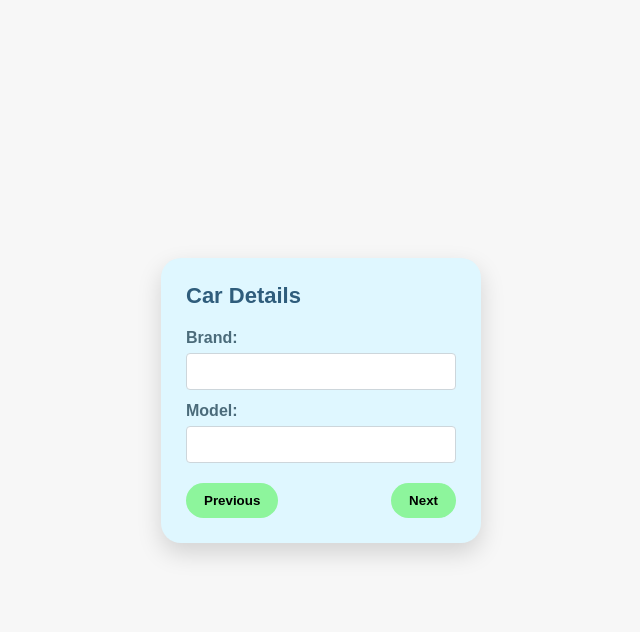
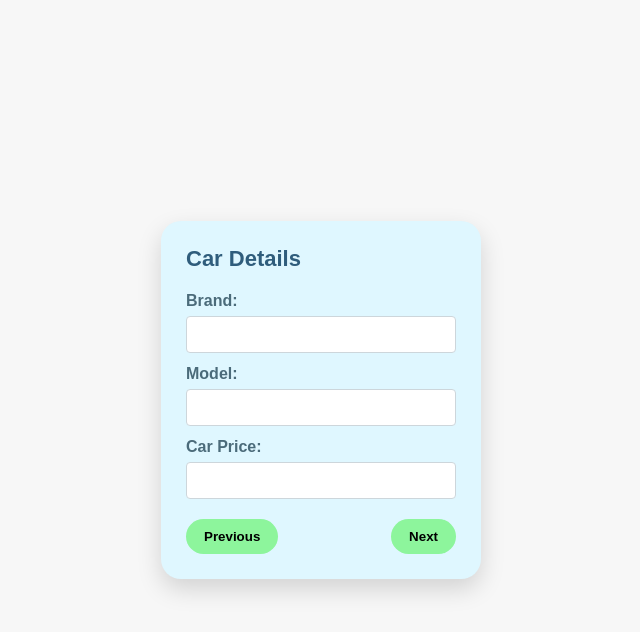
Before and after one commit to acciojob/multi-step-form-ranjith1807, a React app: page / in a window 1280 px wide. Both pictures are taken after a click on the button "Next". Shown: the top 632 px of the page, without its empty margins (319-959 px from the left). Built offline with nearby package versions, Linux system fonts and the light colour scheme.

Commit message:
Complete architectural reset

```diff
--- a/src/components/App.js
+++ b/src/components/App.js
@@ -7,25 +7,31 @@ function App() {
   const [formData, setFormData] = useState({
     first_name: "",
     last_name: "",
-    brand: "",  // <-- Added brand here
     model: "",
+    brand: "",
+    car_price: "",
     card_info: "",
     expiry_date: "",
   });
 
   const handleChange = (e) => {
-    // 1. Extract the values immediately while the event still exists
-    const { id, value } = e.target;
+    // CRITICAL FIX: Extract values immediately to prevent the React crash
+    const targetId = e.target.id;
+    const targetValue = e.target.value;
 
-    // 2. Use those extracted variables inside your asynchronous state updater
     setFormData((prevData) => ({
       ...prevData,
-      [id]: value,
+      [targetId]: targetValue,
     }));
   };
 
-  const nextStep = () => setStep((prev) => prev + 1);
-  const prevStep = () => setStep((prev) => prev - 1);
+  const nextStep = () => {
+    setStep((prev) => prev + 1);
+  };
+
+  const prevStep = () => {
+    setStep((prev) => prev - 1);
+  };
 
   const handleSubmit = (e) => {
     e.preventDefault();
--- a/src/components/Step.js
+++ b/src/components/Step.js
@@ -1,12 +1,9 @@
 import React from "react";
 
 function Step({ step, formData, handleChange, nextStep, prevStep, handleSubmit }) {
-  const isCardInvalid = formData.card_info.length > 0 && !/^\d{12}$/.test(formData.card_info);
-  const isExpiryInvalid = formData.expiry_date.length > 0 && !/^(0[1-9]|1[0-2])\/\d{2}$/.test(formData.expiry_date);
 
+  if (step === 1) {
     return (
-    <>
-      {step === 1 && (
       <div id="step1" className="card">
         <h2>Customer Details</h2>
 
@@ -20,74 +17,51 @@ function Step({ step, formData, handleChange, nextStep, prevStep, handleSubmit }
           <button id="next" type="button" onClick={nextStep}>Next</button>
         </div>
       </div>
-      )}
+    );
+  }
 
-      {step === 2 && (
+  if (step === 2) {
+    return (
       <div id="step2" className="card">
         <h2>Car Details</h2>
 
-          {/* Brand Input */}
         <label htmlFor="brand">Brand:</label>
         <input type="text" id="brand" value={formData.brand} onChange={handleChange} />
 
-          {/* Model Input */}
         <label htmlFor="model">Model:</label>
         <input type="text" id="model" value={formData.model} onChange={handleChange} />
+
+        <label htmlFor="car_price">Car Price:</label>
+        <input type="text" id="car_price" value={formData.car_price} onChange={handleChange} />
 
         <div className="btn-group">
           <button id="prev" type="button" onClick={prevStep}>Previous</button>
           <button id="next" type="button" onClick={nextStep}>Next</button>
         </div>
       </div>
-      )}
+    );
+  }
 
-      {step === 3 && (
+  if (step === 3) {
+    return (
       <div id="step3" className="card">
         <h2>Payment Details</h2>
 
         <label htmlFor="card_info">Credit Card Number:</label>
-          <input
-            type="text"
-            id="card_info"
-            value={formData.card_info}
-            onChange={handleChange}
-            style={{ borderColor: isCardInvalid ? 'red' : '' }}
-          />
-          {isCardInvalid && (
-            <p style={{ color: "red", fontSize: "0.85rem", marginTop: "-10px", marginBottom: "10px" }}>
-              Credit card number must be exactly 12 digits long.
-            </p>
-          )}
+        <input type="text" id="card_info" value={formData.card_info} onChange={handleChange} />
 
         <label htmlFor="expiry_date">Expiration Date:</label>
-          <input
-            type="text"
-            id="expiry_date"
-            value={formData.expiry_date}
-            onChange={handleChange}
-            style={{ borderColor: isExpiryInvalid ? 'red' : '' }}
-          />
-          {isExpiryInvalid && (
-            <p style={{ color: "red", fontSize: "0.85rem", marginTop: "-10px", marginBottom: "10px" }}>
-              Expiration date must be in the format MM/YY.
-            </p>
-          )}
+        <input type="text" id="expiry_date" value={formData.expiry_date} onChange={handleChange} />
 
         <div className="btn-group">
           <button id="prev" type="button" onClick={prevStep}>Previous</button>
-            <button
-              id="submit"
-              type="button"
-              onClick={handleSubmit}
-              disabled={isCardInvalid || isExpiryInvalid || formData.card_info === "" || formData.expiry_date === ""}
-            >
-              Submit
-            </button>
+          <button id="submit" type="button" onClick={handleSubmit}>Submit</button>
         </div>
       </div>
-      )}
-    </>
     );
   }
 
+  return null;
+}
+
 export default Step;
```
Lines whose indentation alone changed are shown as unchanged.
